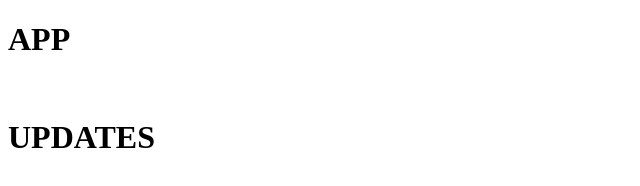
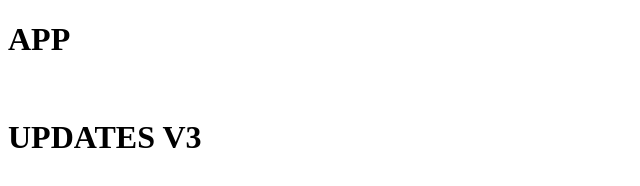
Before and after one commit to whatdoIputhere/api, a plain HTML site: page index.html in a window 1280 px wide. Shown: the full height of the page, 0-640 px from the left. Drawn offline with Linux system fonts and the light colour scheme.

Commit message:
update v3

```diff
--- a/index.html
+++ b/index.html
@@ -8,6 +8,6 @@
 <body>
     <h1>APP</h1>
     <br>
-    <h1>UPDATES</h1>
+    <h1>UPDATES V3</h1>
 </body>
 </html>
```
